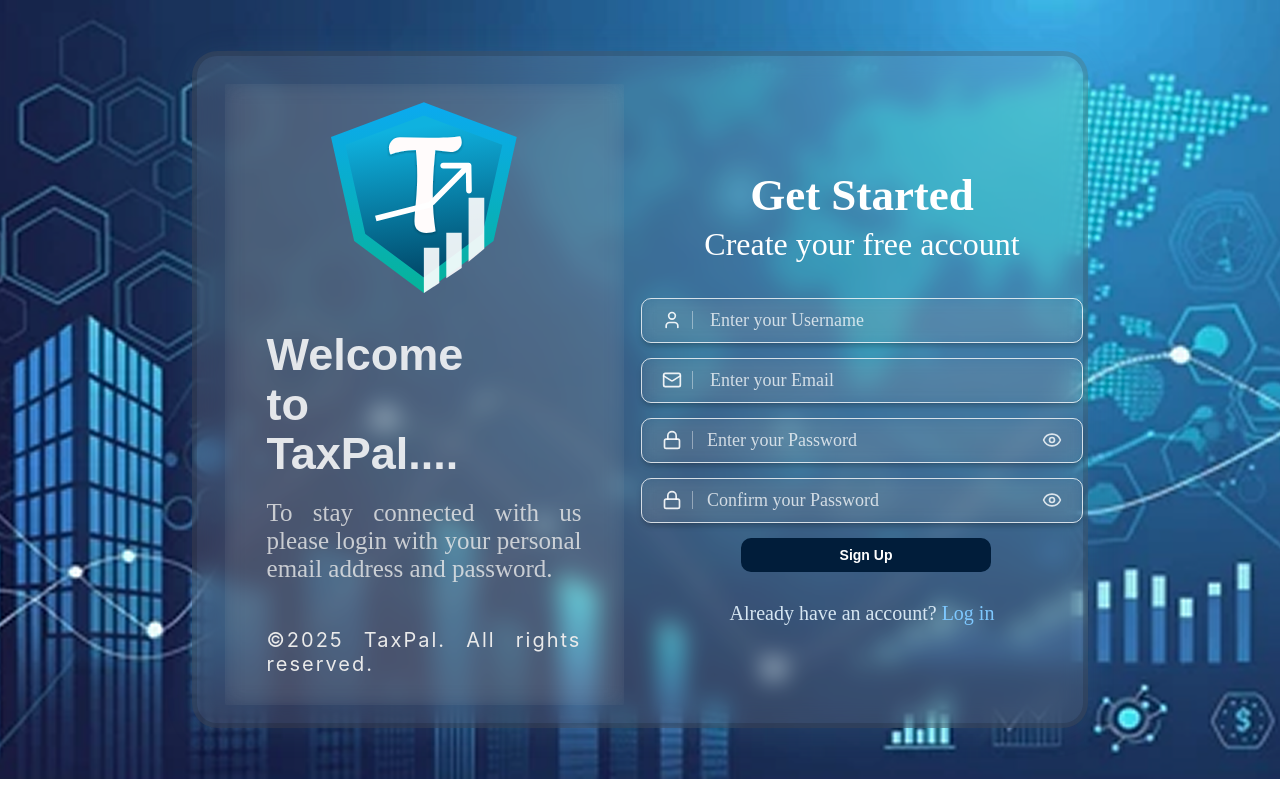
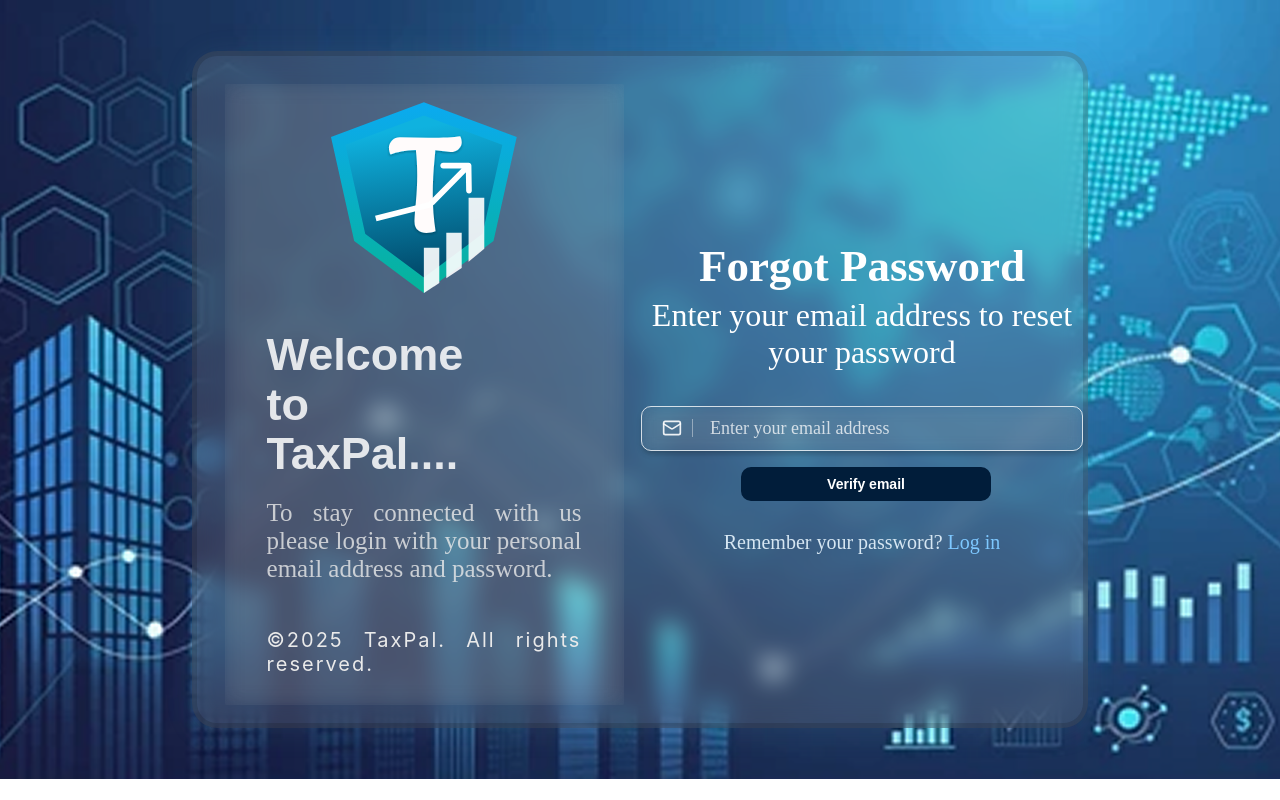
Before and after one commit to springboardmentor405/Taxpal-Team-3, a React app in the folder frontend/: page / in a window 1280 px wide. Built offline with nearby package versions, Linux system fonts and the light colour scheme; the HTML template or start-up script is replaced by a standard one; a web font is replaced by a local one.

Commit message:
Forgot password page frontend

```diff
--- a/frontend/src/App.jsx
+++ b/frontend/src/App.jsx
@@ -4,7 +4,7 @@
 import InputField from "./components/Auth/InputField";
 import LeftSide from "./components/Leftside";
 //import ComponentPreview from "./pages/ComponentPreview";
-import SignUp from "./pages/SignUp";
+import SignUp from "./pages/ForgotPassword";
 
 function App() {
   return(
--- /dev/null
+++ b/frontend/src/pages/ForgotPassword.jsx
@@ -0,0 +1,84 @@
+import { useState } from "react";
+import axios from "axios";
+
+import AuthCard from "../components/Auth/AuthCard";
+import AuthHeader from "../components/Auth/AuthHeader";
+import InputField from "../components/Auth/InputField";
+import PrimaryButton from "../components/Auth/PrimaryButton";
+import AuthLink from "../components/Auth/AuthLink";
+import AuthLayout from "../layouts/AuthLayout";
+
+import { Mail } from "lucide-react";
+
+function ForgotPassword() {
+  const [email, setEmail] = useState("");
+  const [loading, setLoading] = useState(false);
+
+  const handleVerifyEmail = async () => {
+    // Basic validation
+    if (!email) {
+      return alert("Please enter your email address");
+    }
+
+    const emailRegex = /^[^\s@]+@[^\s@]+\.[^\s@]+$/;
+    if (!emailRegex.test(email)) {
+      return alert("Enter a valid email address");
+    }
+
+    try {
+      setLoading(true);
+
+      const apiBase =
+        import.meta.env.VITE_API_URL || "http://localhost:5000";
+
+      // Updated endpoint for password reset
+      const response = await axios.post(`${apiBase}/api/auth/forgot-password`, {
+        email,
+      });
+
+      alert("Verification email sent! Please check your inbox.");
+      console.log(response.data);
+
+    } catch (error) {
+      const message =
+        error.response?.data?.message || "Failed to send reset email";
+      alert(message);
+    } finally {
+      setLoading(false);
+    }
+  };
+
+  return (
+    <AuthLayout>
+      <AuthCard>
+        <AuthHeader
+          title="Forgot Password"
+          subtitle="Enter your email address to reset your password"
+        />
+
+        <div style={{ marginBottom: "1rem" }}>
+          <InputField
+            placeholder="Enter your email address"
+            leftIcon={<Mail size={20} />}
+            value={email}
+            onChange={(e) => setEmail(e.target.value)}
+          />
+        </div>
+
+        <PrimaryButton
+          text={loading ? "Verifying..." : "Verify email"}
+          onClick={handleVerifyEmail}
+          disabled={loading}
+        />
+
+        <AuthLink
+          text="Remember your password?"
+          linkText="Log in"
+          to="/login"
+        />
+      </AuthCard>
+    </AuthLayout>
+  );
+}
+
+export default ForgotPassword;
--- a/frontend/src/pages/SignUp.jsx
+++ /dev/null
@@ -1,124 +0,0 @@
-import { useState } from "react";
-import axios from "axios";
-
-import AuthCard from "../components/Auth/AuthCard";
-import AuthHeader from "../components/Auth/AuthHeader";
-import InputField from "../components/Auth/InputField";
-import PasswordField from "../components/Auth/PasswordField";
-import PrimaryButton from "../components/Auth/PrimaryButton";
-import AuthLink from "../components/Auth/AuthLink";
-import AuthLayout from "../layouts/AuthLayout";
-
-import { User, Mail, Lock, Eye } from "lucide-react";
-
-function SignUp() {
-  const [username, setUsername] = useState("");
-  const [email, setEmail] = useState("");
-  const [password, setPassword] = useState("");
-  const [confirmPassword, setConfirmPassword] = useState("");
-
-  const [loading, setLoading] = useState(false);
-
-  const handleSignUp = async () => {
-
-    if (!username || !email || !password || !confirmPassword) {
-      return alert("All fields are required");
-    }
-
-    const emailRegex = /^[^\s@]+@[^\s@]+\.[^\s@]+$/;
-    if (!emailRegex.test(email)) {
-      return alert("Enter a valid email address");
-    }
-
-    if (password.length < 8) {
-      return alert("Password must be at least 8 characters");
-    }
-
-    if (password !== confirmPassword) {
-      return alert("Passwords do not match");
-    }
-
-    try {
-      setLoading(true);
-
-      const apiBase =
-        import.meta.env.VITE_API_URL || "http://localhost:5000";
-
-      const response = await axios.post(`${apiBase}/api/auth/signup`, {
-        name: username,
-        email,
-        password,
-      });
-
-      alert("Signup successful");
-      console.log(response.data);
-
-      setUsername("");
-      setEmail("");
-      setPassword("");
-      setConfirmPassword("");
-
-    } catch (error) {
-      const message =
-        error.response?.data?.message || "Signup failed";
-      alert(message);
-    } finally {
-      setLoading(false);
-    }
-  };
-
-  return (
-    <AuthLayout>
-      <AuthCard>
-        <AuthHeader
-          title="Get Started"
-          subtitle="Create your free account"
-        />
-
-        <InputField
-          placeholder="Enter your Username"
-          leftIcon={<User size={20} />}
-          value={username}
-          onChange={(e) => setUsername(e.target.value)}
-        />
-
-        <InputField
-          placeholder="Enter your Email"
-          leftIcon={<Mail size={20} />}
-          value={email}
-          onChange={(e) => setEmail(e.target.value)}
-        />
-
-        <PasswordField
-          placeholder="Enter your Password"
-          leftIcon={<Lock size={20} />}
-          rightIcon={<Eye size={20} />}
-          value={password}
-          onChange={(e) => setPassword(e.target.value)}
-        />
-
-        <PasswordField
-          placeholder="Confirm your Password"
-          leftIcon={<Lock size={20} />}
-          rightIcon={<Eye size={20} />}
-          value={confirmPassword}
-          onChange={(e) => setConfirmPassword(e.target.value)}
-        />
-
-        <PrimaryButton
-          text={loading ? "Signing up..." : "Sign Up"}
-          onClick={handleSignUp}
-          disabled={loading}
-        />
-
-        <AuthLink
-          text="Already have an account?"
-          linkText="Log in"
-          to="/login"
-        />
-      </AuthCard>
-    </AuthLayout>
-  );
-}
-
-export default SignUp;
```
Also changed, not shown: frontend/src/sass/ForgotPassword.scss (added, +56 -0 lines), frontend/src/sass/SignUp.scss (deleted, +0 -62 lines).
